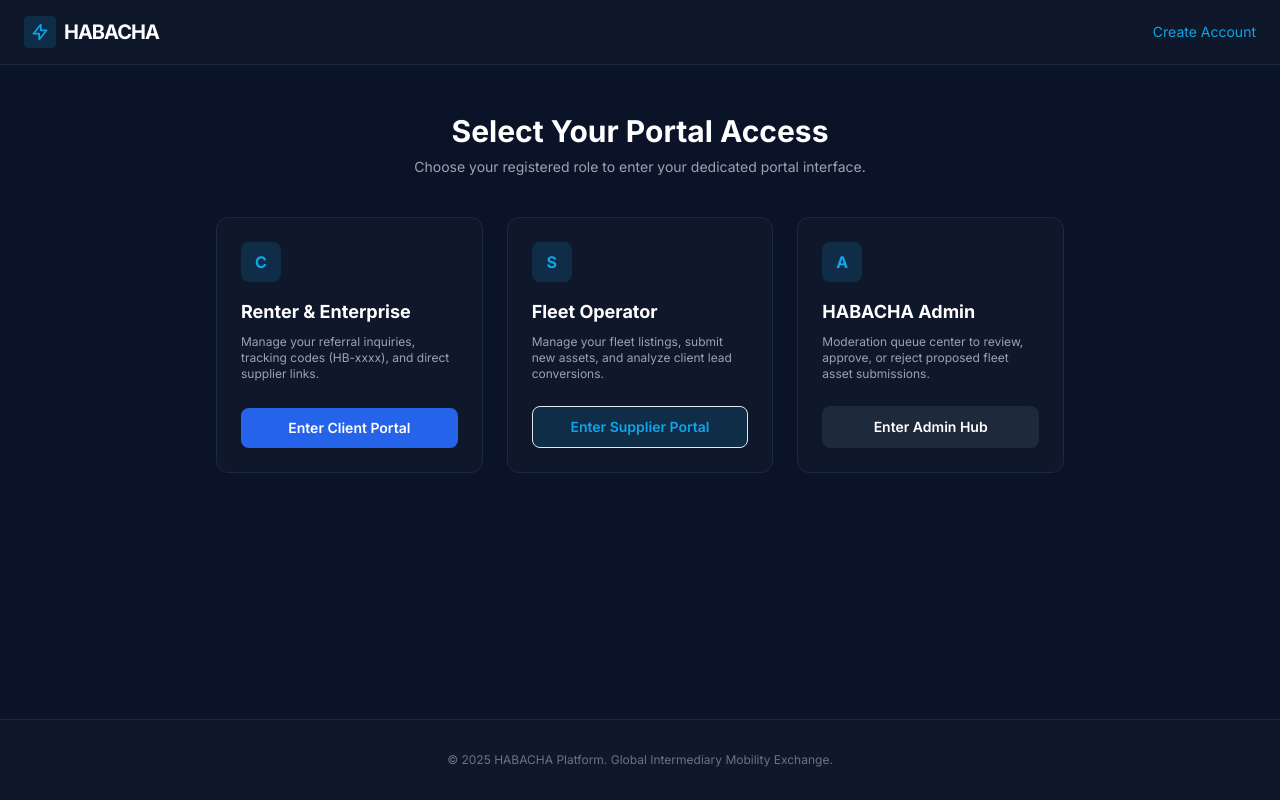
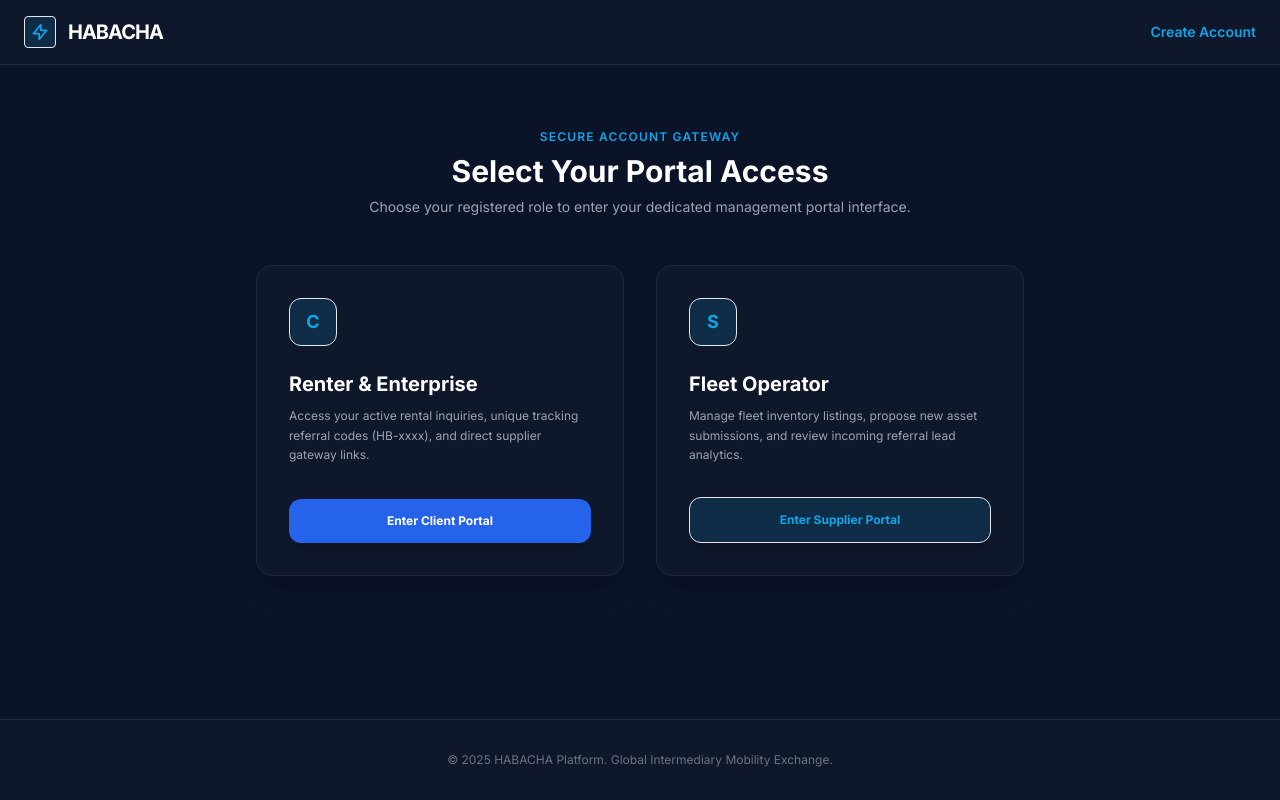
Before and after one commit to habacha1965/habacha-platform, a website: page login.html in a window 1280 px wide. Drawn offline with nearby package versions, Linux system fonts and the light colour scheme.

Commit message:
Permanently remove Admin card from public login page

```diff
--- a/login.html
+++ b/login.html
@@ -3,7 +3,7 @@
 <head>
     <meta charset="UTF-8">
     <meta name="viewport" content="width=device-width, initial-scale=1.0">
-    <title>Portal Login | HABACHA Platform</title>
+    <title>Portal Access | HABACHA Platform</title>
     <script src="https://cdn.tailwindcss.com"></script>
     <link href="https://fonts.googleapis.com/css2?family=Inter:wght@300;400;600;700&display=swap" rel="stylesheet">
     <style>
@@ -17,59 +17,59 @@
 <body class="min-h-screen flex flex-col justify-between">
 
     <div>
-        <!-- Navigation -->
+        <!-- Navigation Header -->
         <nav class="border-b border-navy bg-navy-light px-6 py-4 flex justify-between items-center">
-            <a href="index.html" class="flex items-center space-x-2">
-                <div class="w-8 h-8 bg-cyan-soft rounded flex items-center justify-center">
+            <a href="index.html" class="flex items-center space-x-3">
+                <div class="w-8 h-8 bg-cyan-soft rounded flex items-center justify-center border border-cyan/20">
                     <svg class="w-5 h-5 text-cyan" fill="none" stroke="currentColor" viewBox="0 0 24 24"><path stroke-linecap="round" stroke-linejoin="round" stroke-width="2" d="M13 10V3L4 14h7v7l9-11h-7z"></path></svg>
                 </div>
                 <span class="text-xl font-bold tracking-tighter">HABACHA</span>
             </a>
-            <a href="register.html" class="text-sm text-cyan hover:underline">Create Account</a>
+            <a href="register.html" class="text-sm font-semibold text-cyan hover:underline">Create Account</a>
         </nav>
 
-        <main class="max-w-4xl mx-auto mt-12 px-6">
-            <div class="text-center mb-10">
-                <h1 class="text-3xl font-bold">Select Your Portal Access</h1>
-                <p class="text-gray-400 text-sm mt-2">Choose your registered role to enter your dedicated portal interface.</p>
+        <main class="max-w-4xl mx-auto mt-16 px-6">
+            <div class="text-center mb-12">
+                <span class="text-xs font-semibold text-cyan uppercase tracking-widest block mb-2">Secure Account Gateway</span>
+                <h1 class="text-3xl font-extrabold text-white">Select Your Portal Access</h1>
+                <p class="text-gray-400 text-sm mt-2">Choose your registered role to enter your dedicated management portal interface.</p>
             </div>
 
-            <div class="grid grid-cols-1 md:grid-cols-3 gap-6">
-                <!-- 1. Client Portal -->
-                <div class="bg-navy-light p-6 rounded-xl border border-navy flex flex-col justify-between">
+            <!-- Only 2 Public Portals: Renter Client & Fleet Supplier -->
+            <div class="grid grid-cols-1 md:grid-cols-2 gap-8 max-w-3xl mx-auto">
+
+                <!-- 1. Client & Enterprise Portal -->
+                <div class="bg-navy-light p-8 rounded-2xl border border-navy flex flex-col justify-between hover:border-cyan/40 transition-all shadow-xl">
                     <div>
-                        <div class="w-10 h-10 bg-cyan-soft text-cyan rounded-lg flex items-center justify-center mb-4 font-bold">C</div>
-                        <h2 class="font-bold text-lg mb-2">Renter & Enterprise</h2>
-                        <p class="text-xs text-gray-400 mb-6">Manage your referral inquiries, tracking codes (HB-xxxx), and direct supplier links.</p>
+                        <div class="w-12 h-12 bg-cyan-soft text-cyan rounded-xl flex items-center justify-center mb-6 border border-cyan/20 font-bold text-lg">
+                            C
+                        </div>
+                        <h2 class="font-bold text-xl text-white mb-2">Renter & Enterprise</h2>
+                        <p class="text-xs text-gray-400 mb-8 leading-relaxed">
+                            Access your active rental inquiries, unique tracking referral codes (HB-xxxx), and direct supplier gateway links.
+                        </p>
                     </div>
-                    <a href="client-dashboard.html" class="w-full bg-blue-600 hover:bg-blue-700 text-white font-semibold py-2.5 rounded-lg text-center text-sm transition-all block">
+                    <a href="client-dashboard.html" class="w-full bg-blue-600 hover:bg-blue-700 text-white font-bold py-3.5 rounded-xl text-center text-xs transition-all block shadow-lg">
                         Enter Client Portal
                     </a>
                 </div>
 
                 <!-- 2. Fleet Supplier Portal -->
-                <div class="bg-navy-light p-6 rounded-xl border border-navy flex flex-col justify-between">
+                <div class="bg-navy-light p-8 rounded-2xl border border-navy flex flex-col justify-between hover:border-cyan/40 transition-all shadow-xl">
                     <div>
-                        <div class="w-10 h-10 bg-cyan-soft text-cyan rounded-lg flex items-center justify-center mb-4 font-bold">S</div>
-                        <h2 class="font-bold text-lg mb-2">Fleet Operator</h2>
-                        <p class="text-xs text-gray-400 mb-6">Manage your fleet listings, submit new assets, and analyze client lead conversions.</p>
+                        <div class="w-12 h-12 bg-cyan-soft text-cyan rounded-xl flex items-center justify-center mb-6 border border-cyan/20 font-bold text-lg">
+                            S
+                        </div>
+                        <h2 class="font-bold text-xl text-white mb-2">Fleet Operator</h2>
+                        <p class="text-xs text-gray-400 mb-8 leading-relaxed">
+                            Manage fleet inventory listings, propose new asset submissions, and review incoming referral lead analytics.
+                        </p>
                     </div>
-                    <a href="supplier-dashboard.html" class="w-full bg-cyan-soft text-cyan hover:bg-cyan hover:text-white border border-cyan/30 font-semibold py-2.5 rounded-lg text-center text-sm transition-all block">
+                    <a href="supplier-dashboard.html" class="w-full bg-cyan-soft text-cyan hover:bg-cyan hover:text-white border border-cyan/30 font-bold py-3.5 rounded-xl text-center text-xs transition-all block shadow-lg">
                         Enter Supplier Portal
                     </a>
                 </div>
 
-                <!-- 3. Admin Moderation Portal -->
-                <div class="bg-navy-light p-6 rounded-xl border border-navy flex flex-col justify-between">
-                    <div>
-                        <div class="w-10 h-10 bg-cyan-soft text-cyan rounded-lg flex items-center justify-center mb-4 font-bold">A</div>
-                        <h2 class="font-bold text-lg mb-2">HABACHA Admin</h2>
-                        <p class="text-xs text-gray-400 mb-6">Moderation queue center to review, approve, or reject proposed fleet asset submissions.</p>
-                    </div>
-                    <a href="admin-dashboard.html" class="w-full bg-[#1e293b] hover:bg-[#334155] text-white border border-navy font-semibold py-2.5 rounded-lg text-center text-sm transition-all block">
-                        Enter Admin Hub
-                    </a>
-                </div>
             </div>
         </main>
     </div>
```
